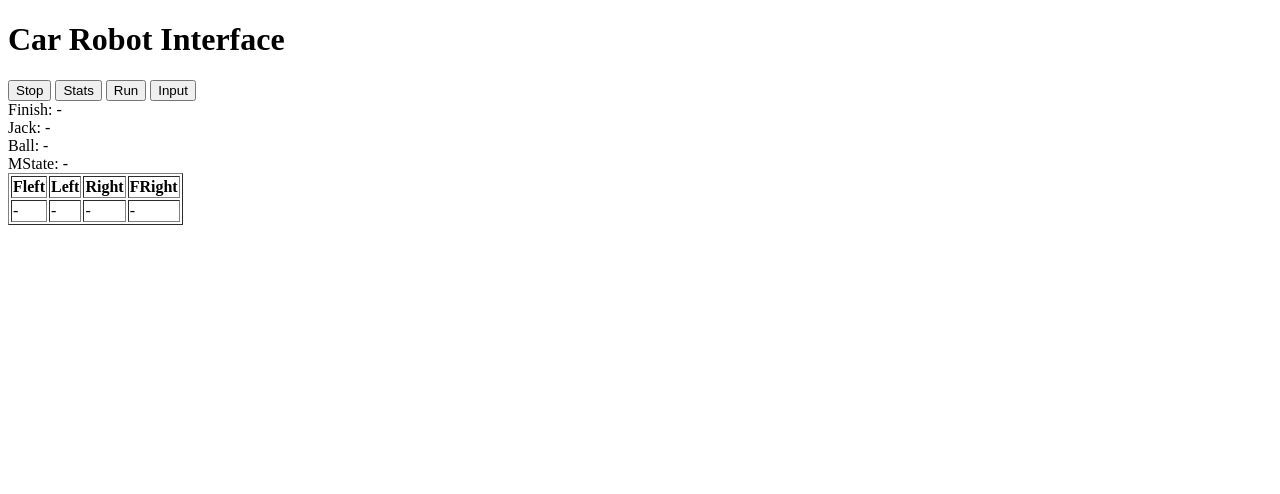
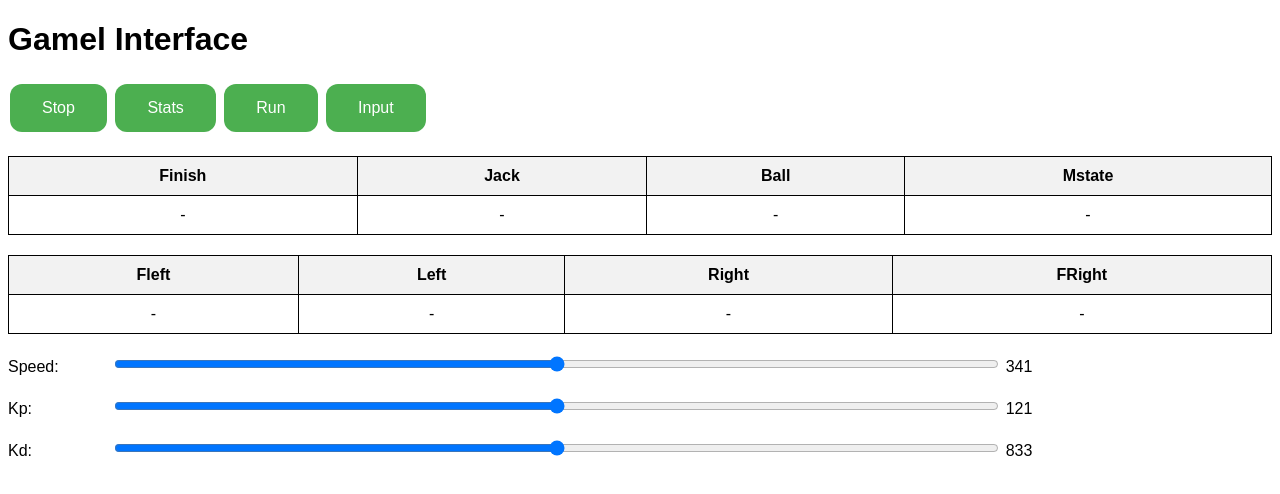
Before and after one commit to N-rwal/Gamel2Progect, a plain HTML site: page data/index.html in a window 1280 px wide. Drawn offline with Linux system fonts and the light colour scheme; no server answers.

Commit message:
Buttons work

```diff
--- a/data/index.html
+++ b/data/index.html
@@ -1,7 +1,56 @@
 <!DOCTYPE html>
 <html>
 <head>
-  <title>Car Robot Interface</title>
+  <title>Gamel Interface</title>
+  <style>
+    body {
+      font-family: Arial, sans-serif;
+    }
+    button {
+      background-color: #4CAF50; /* Green */
+      border: none;
+      color: white;
+      padding: 15px 32px;
+      text-align: center;
+      text-decoration: none;
+      display: inline-block;
+      font-size: 16px;
+      margin: 4px 2px;
+      cursor: pointer;
+      border-radius: 12px;
+    }
+    button:hover {
+      background-color: #45a049;
+    }
+    table {
+      width: 100%;
+      border-collapse: collapse;
+      margin-top: 20px;
+    }
+    table, th, td {
+      border: 1px solid black;
+    }
+    th, td {
+      padding: 10px;
+      text-align: center;
+    }
+    th {
+      background-color: #f2f2f2;
+    }
+    td {
+      height: 50%;
+    }
+    .slider-container {
+      margin: 20px 0;
+    }
+    .slider-label {
+      display: inline-block;
+      width: 100px;
+    }
+    .slider {
+      width: 70%;
+    }
+  </style>
   <script>
     function sendCommand(button) {
       var xhr = new XMLHttpRequest();
@@ -39,25 +88,44 @@
       xhr.send();
     }
 
+    function sendInputValues() {
+      var speed = document.getElementById("speed").value;
+      var kp = document.getElementById("kp").value;
+      var kd = document.getElementById("kd").value;
+      var xhr = new XMLHttpRequest();
+      xhr.open("GET", "/inputValues?speed=" + speed + "&kp=" + kp + "&kd=" + kd, true);
+      xhr.send();
+    }
+
     // Function to periodically update values
-    setInterval(updateValues, 1000); // Update every 1 second
-    setInterval(updateStats, 5000); // Update booleans and mstate every 5 seconds (or adjust as needed)
+    setInterval(updateValues, 200); // Update every 1 second
+    setInterval(updateStats, 1000); // Update booleans and mstate every 5 seconds (or adjust as needed)
   </script>
 </head>
 <body onload="updateStats()">
-  <h1>Car Robot Interface</h1>
+  <h1>Gamel Interface</h1>
 
   <button onclick="sendCommand('button1')">Stop</button>
   <button onclick="sendCommand('button2')">Stats</button>
   <button onclick="sendCommand('button3')">Run</button>
-  <button onclick="sendCommand('button4')">Input</button>
+  <button onclick="sendInputValues()">Input</button>
 
-  <div>Finish: <span id="finish">-</span></div>
-  <div>Jack: <span id="jack">-</span></div>
-  <div>Ball: <span id="ball">-</span></div>
-  <div>MState: <span id="mstate">-</span></div>
+  <table>
+    <tr>
+      <th>Finish</th>
+      <th>Jack</th>
+      <th>Ball</th>
+      <th>Mstate</th>
+    </tr>
+    <tr>
+      <td id="finish">-</td>
+      <td id="jack">-</td>
+      <td id="ball">-</td>
+      <td id="mstate">-</td>
+    </tr>
+  </table>
 
-  <table border="1">
+  <table>
     <tr>
       <th>Fleft</th>
       <th>Left</th>
@@ -71,5 +139,21 @@
       <td id="fright">-</td>
     </tr>
   </table>
+
+  <div class="slider-container">
+    <label class="slider-label" for="speed">Speed: </label>
+    <input type="range" class="slider" id="speed" name="speed" min="0" max="1000" oninput="document.getElementById('speedValue').innerText = this.value;">
+    <span id="speedValue">341</span>
+  </div>
+  <div class="slider-container">
+    <label class="slider-label" for="kp">Kp: </label>
+    <input type="range" class="slider" id="kp" name="kp" min="0" max="2000" oninput="document.getElementById('kpValue').innerText = this.value;">
+    <span id="kpValue">121</span>
+  </div>
+  <div class="slider-container">
+    <label class="slider-label" for="kd">Kd: </label>
+    <input type="range" class="slider" id="kd" name="kd" min="0" max="7000" oninput="document.getElementById('kdValue').innerText = this.value;">
+    <span id="kdValue">833</span>
+  </div>
 </body>
 </html>
```
Also changed, not shown: 1 other file.
